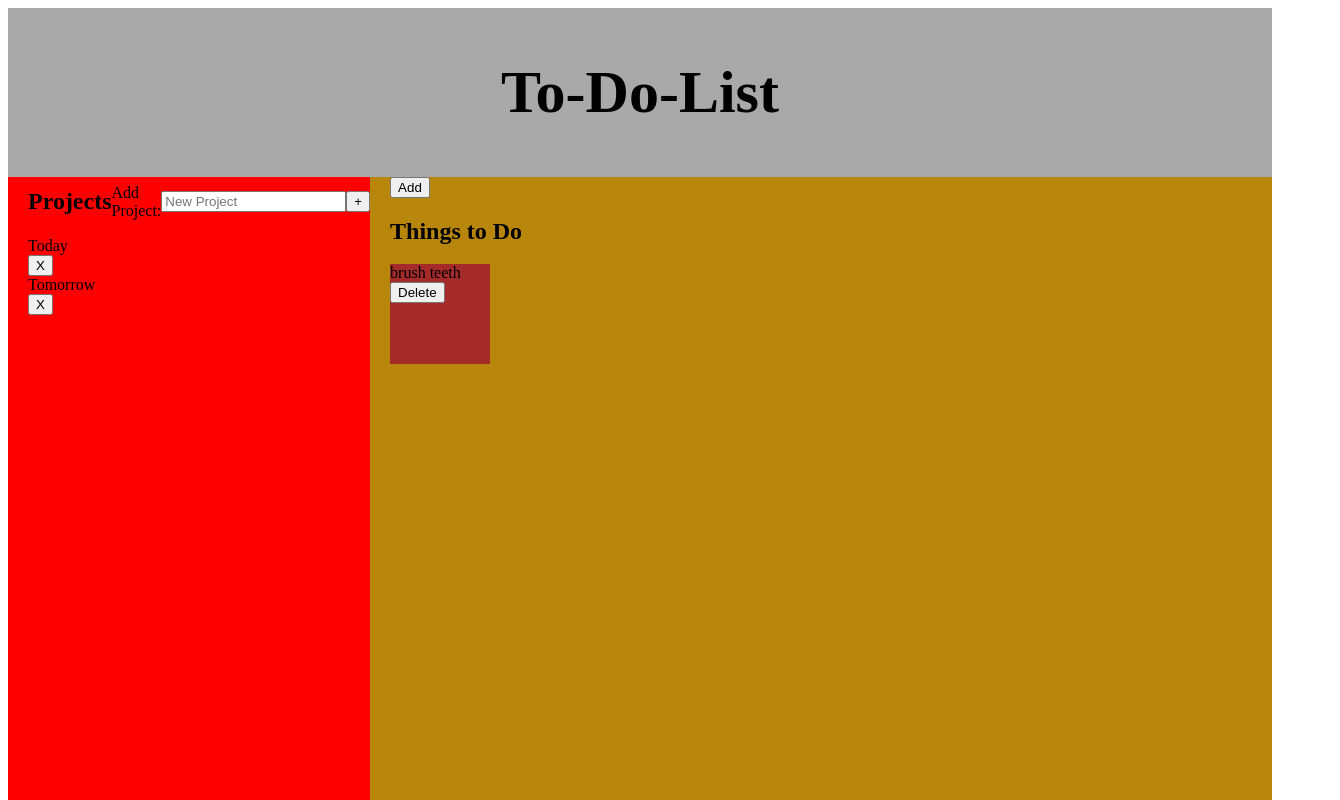
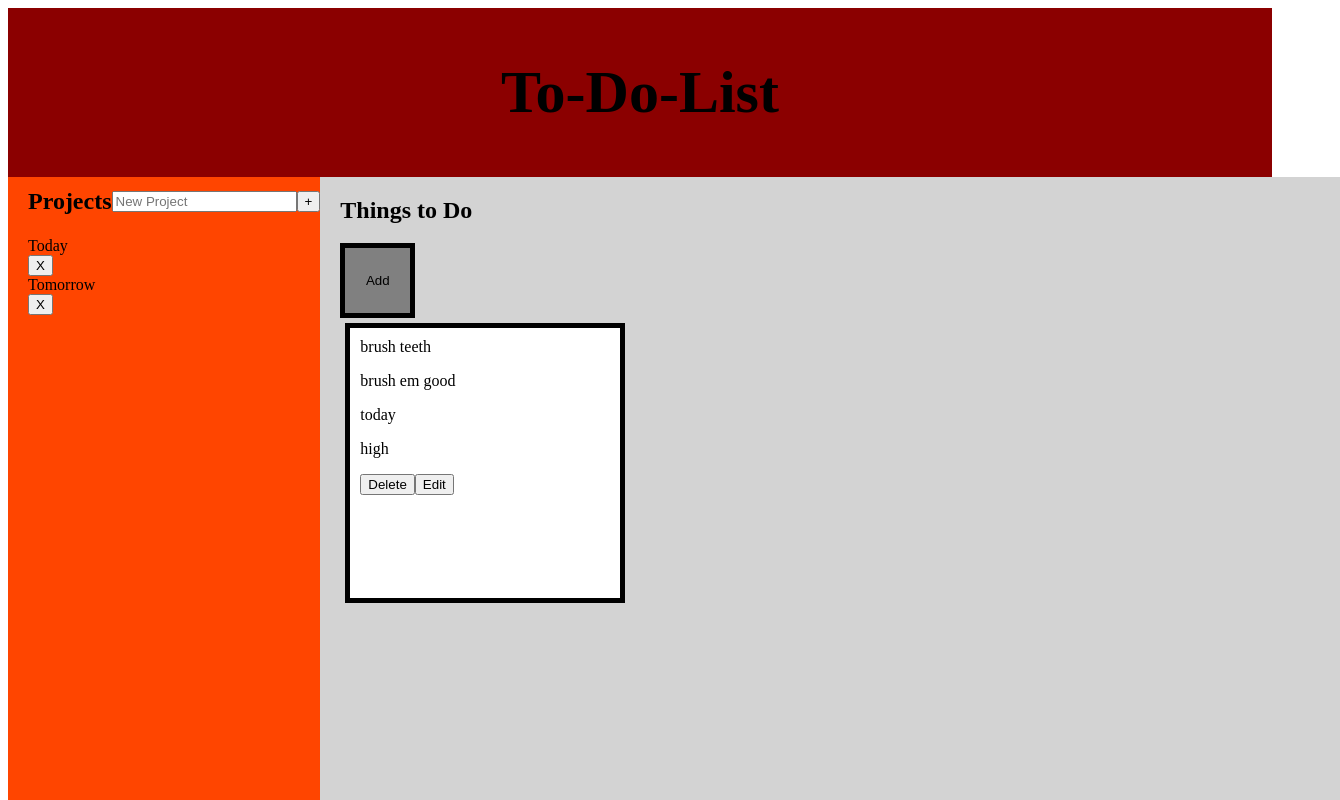
Before and after one commit to P-Welfare/Todo, a website built with webpack: page dist/index.html in a window 1280 px wide. Both pictures are taken after a click on the element "Today". Shown: the top 800 px of the page, 1340 px wide, since content can reach past the window. Built offline with nearby package versions, Linux system fonts and the light colour scheme.

Commit message:
updating delete and edit keys

```diff
--- a/src/file.css
+++ b/src/file.css
@@ -4,12 +4,12 @@ header {
     font-size: 40px;
     align-items: center;
     justify-content: center;
-    background-color: darkgrey
+    background-color: darkred;
 }
 
 #sidebar {
     display: grid;
-    background-color: red;
+    background-color: orangered;
     height: 1000px;
     padding-left: 20px;
     grid-template-rows: 50px 50px 50px 50px;
@@ -23,7 +23,7 @@ header {
 }
 
 #DOMAreaContainer {
-    background-color: darkgoldenrod;
+    background-color: lightgray;
     padding-left: 20px;
 }
 
@@ -35,12 +35,24 @@ header {
 
 #DOMArea {
     display: grid;
-    grid-template-columns: 100px 100px 100px 100px;
-    grid-template-rows: 100px 100px 100px 100px;
-    grid-template: auto;
-    grid-gap: 20px;
+    grid-template-columns: 250px 250px 250px 250px;
+    grid-template-rows: 250px 250px 250px 250px;
+
 }
 
+
 #DOMArea div {
-    background-color: brown;
-    }
+    background-color: white;
+    border: solid black 5px;
+    height: 250px;
+    width: 250px;
+    padding: 10px;
+    margin: 5px;
+}
+
+#newTaskButton {
+    background-color: grey;
+    border: solid black 5px;
+    height: 75px;
+    width: 75px;
+}
--- a/src/index.js
+++ b/src/index.js
@@ -1,10 +1,13 @@
 import css from "./file.css";
 
 let projectList = []
+let status = ''
+let indexStatus = ''
 const addNewProjectButton = document.getElementById("addNewProjectButton")
 addNewProjectButton.addEventListener("click", (e) => {
     e.preventDefault
     let title = document.getElementById("projectTitle").value
+
     const newProjectAdd = project(title)
 
     addProject(newProjectAdd)
@@ -63,6 +66,14 @@ const addToTaskArea = (id) => {
     for (let i= 0; i < projectList[id].tasks.length ; i++) {
         const DOMArea = document.getElementById('DOMArea')
         let toDoContainer = document.createElement('div')
+        let toDoPara = document.createElement('p')
+        let toDoPara2 = document.createElement('p')
+        let toDoPara3 = document.createElement('p')
+
+        toDoPara.textContent = `${projectList[id].tasks[i].description}`
+        toDoPara2.textContent = `${projectList[id].tasks[i].dueDate}`
+        toDoPara3.textContent = `${projectList[id].tasks[i].priority}`
+
         toDoContainer.textContent = `${projectList[id].tasks[i].title}`
         DOMArea.appendChild(toDoContainer)
 
@@ -71,17 +82,28 @@ const addToTaskArea = (id) => {
         DOMAreaButton.textContent = 'Delete'
         DOMAreaButton.setAttribute("dataindex", i)
 
+        let DOMAreaEditButton = document.createElement('button')
+        DOMAreaEditButton.className = 'DOMAreaEditButton'
+        DOMAreaEditButton.textContent = 'Edit'
+        DOMAreaEditButton.setAttribute("dataindex2", i)
+
         toDoContainer.appendChild(DOMAreaButton)
+        toDoContainer.appendChild(toDoPara)
+        toDoContainer.appendChild(toDoPara2)
+        toDoContainer.appendChild(toDoPara3)
+        toDoContainer.appendChild(DOMAreaButton)
+        toDoContainer.appendChild(DOMAreaEditButton)
 
 
 
 
     }
     activateDelete(id)
+    activateEdit(id)
 
 
 }
-const newTask = (id) => {
+const newTask = () => {
 
     const DOMCreateArea = document.getElementById('DOMCreateArea')
     DOMCreateArea.textContent = ''
@@ -103,14 +125,14 @@ const listProjectTitles = () => {
  const projectTitleList = Array.from(document.getElementsByClassName('projectTitle'))
 projectTitleList.forEach((project, i) => {
 
-    let id = project.id
     project.addEventListener('click', () => {
         DOMArea.textContent = ''
 
     console.log(i)
+        let id = i
 
     addToTaskArea(id)
-    newTask(id)
+    newTask()
     addModal(id)
     activateModal(id)
 
@@ -129,19 +151,42 @@ const deleteToDo = (id, indexRef) => {
 const activateDelete = (id) => {
         const deleteButtons = Array.from(document.getElementsByClassName('DOMAreaButton'))
             deleteButtons.forEach((element) => {
-                let indexRef = element.getAttribute('dataindex')
+                let indexRef = element.getAttribute('dataindex').value
                      element.addEventListener('click', () => {
                      deleteToDo(id, indexRef)
                      DOMArea.textContent = ''
                      addToTaskArea(id)
-
                     })
             })
 
 
 }
 
+const activateEdit = (id) => {
+    const editButtons = Array.from(document.getElementsByClassName('DOMAreaEditButton'))
+        editButtons.forEach((element) => {
 
+            let indexRef = element.getAttribute('dataindex2').value
+                 element.addEventListener('click', () => {
+                 editToDo(indexRef)
+                 DOMArea.textContent = ''
+                 addToTaskArea(id)
+                  console.log(id)
+                  const dialog = document.querySelector("dialog");
+                 status = 'edit'
+                 indexStatus = element.getAttribute('dataindex2')
+                 console.log(status)
+                 console.log(indexStatus)
+                  dialog.showModal()
+                })
+        })
+
+
+}
+
+const editToDo = (id) => {
+
+}
 const addModal = (id) => {
 
     const DOMCreateArea = document.getElementById('DOMCreateArea')
@@ -223,6 +268,7 @@ const activateModal = (id) => {
     modalSubmit.addEventListener('click', (event) => {
         event.preventDefault();
         dialog.close();
+        if (status == 'add') {
         const title = document.getElementById("title");
         const description = document.getElementById("description")
         const dueDate = document.getElementById("dueDate")
@@ -231,10 +277,25 @@ const activateModal = (id) => {
         addTask(id, addNewTask)
         DOMArea.textContent = ''
         addToTaskArea(id)
+    } else if (status == 'edit') {
+        const title = document.getElementById("title");
+        const description = document.getElementById("description")
+        const dueDate = document.getElementById("dueDate")
+        const priority = document.getElementById("priority")
+        projectList[id].tasks[indexStatus].title = title.value
+        projectList[id].tasks[indexStatus].description = description.value
+        projectList[id].tasks[indexStatus].dueDate = dueDate.value
+        projectList[id].tasks[indexStatus].priority = priority.value
+        DOMArea.textContent = ''
+        addToTaskArea(id)
 
+
+    }
 
     })
     modalButton.addEventListener('click', () => {
+        status = 'add'
+        console.log(status)
         dialog.showModal();
     })
     cancelButton.addEventListener("click", () => {
@@ -242,22 +303,44 @@ const activateModal = (id) => {
       });
 
 }
+const activateProjectDeleteButtons = () => {
+    let projectDeleteButtons = Array.from(document.getElementsByClassName('projectDeleteButtons'))
+    projectDeleteButtons.forEach((button)  => {
+        button.addEventListener('click', () => {
+            sideBarContainer.textContent = ''
+
+            let id = button.getAttribute('buttonindex')
+            deleteProjectFunction(id)
+            populateProjectListDOM(id)
+            listProjectTitles()
+
+        })
+
+    }  )
+
+
+}
+
+
+const deleteProjectFunction = (id) => {
+    projectList.splice(id, 1)
+    console.log(id)
+}
 
 
 
-const populateProjectListDOM = () => {
+const populateProjectListDOM = (id) => {
     sideBarContainer.textContent = ""
 
 projectList.forEach((element, i) =>
  {
-
 
     const sideBarContainer = document.getElementById('sideBarContainer')
     const sideBarDivContainer = document.createElement('div')
     const sideBarContainer2 = document.createElement('div')
     const sideBarDivButton = document.createElement('button')
     sideBarDivButton.textContent = 'X'
-    sideBarDivButton.setAttribute('button-index', i)
+    sideBarDivButton.setAttribute('buttonindex', i)
     sideBarDivButton.className = 'projectDeleteButtons'
     sideBarContainer2.id = `${i}`;
     sideBarContainer2.textContent = `${projectList[i].title}`;
@@ -269,22 +352,8 @@ projectList.forEach((element, i) =>
 
 })
 
-
+activateProjectDeleteButtons()
 listProjectTitles()
 }
 
 populateProjectListDOM()
-
-
-const activateProjectDeleteButtons = (id) => {
-    let projectDeleteButtons = Array.from(document.getElementsByClassName('projectDeleteButtons'))
-    projectDeleteButtons.forEach((button)  => {
-        deleteProjectFunction()
-
-    } )
-}
-
-
-const deleteProjectFunction = (id) => {
-    projectList.splice(id, 1)
-}
```
Also changed, not shown: dist/index.html, dist/main.js.
